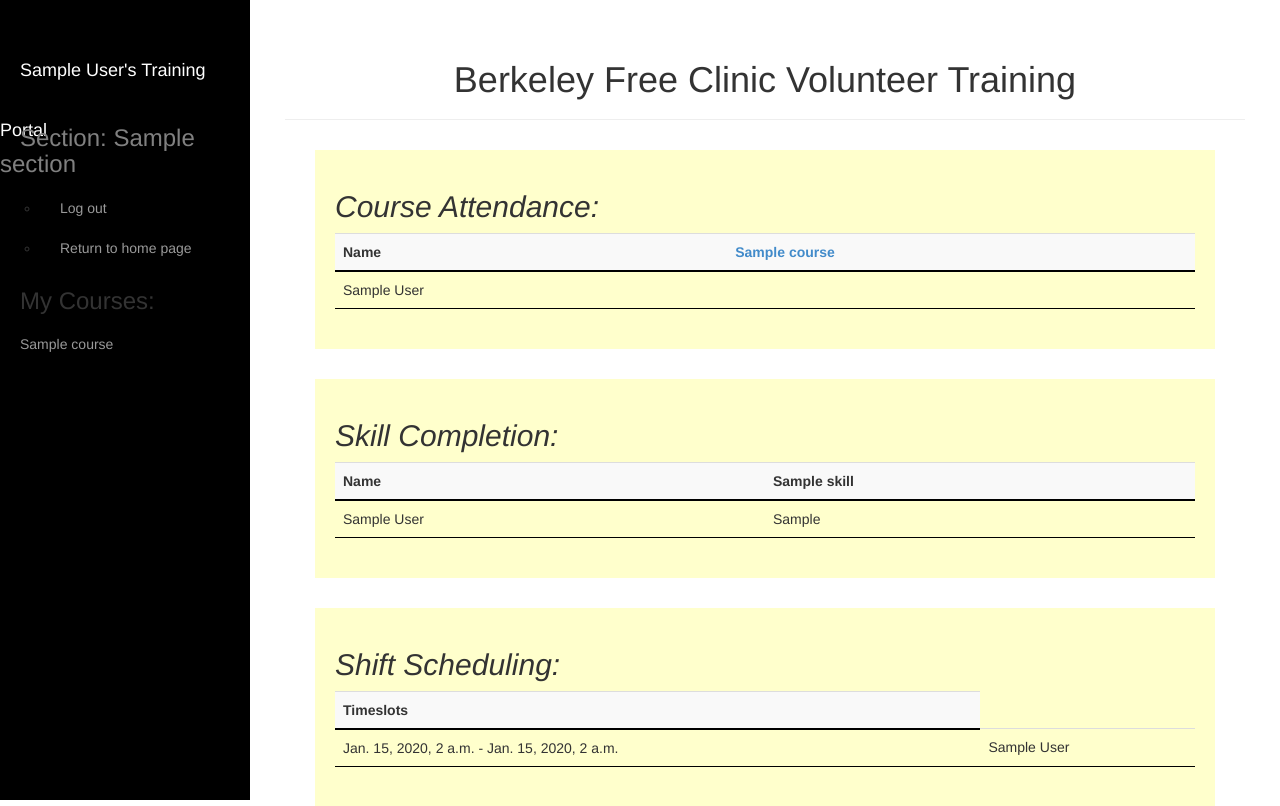
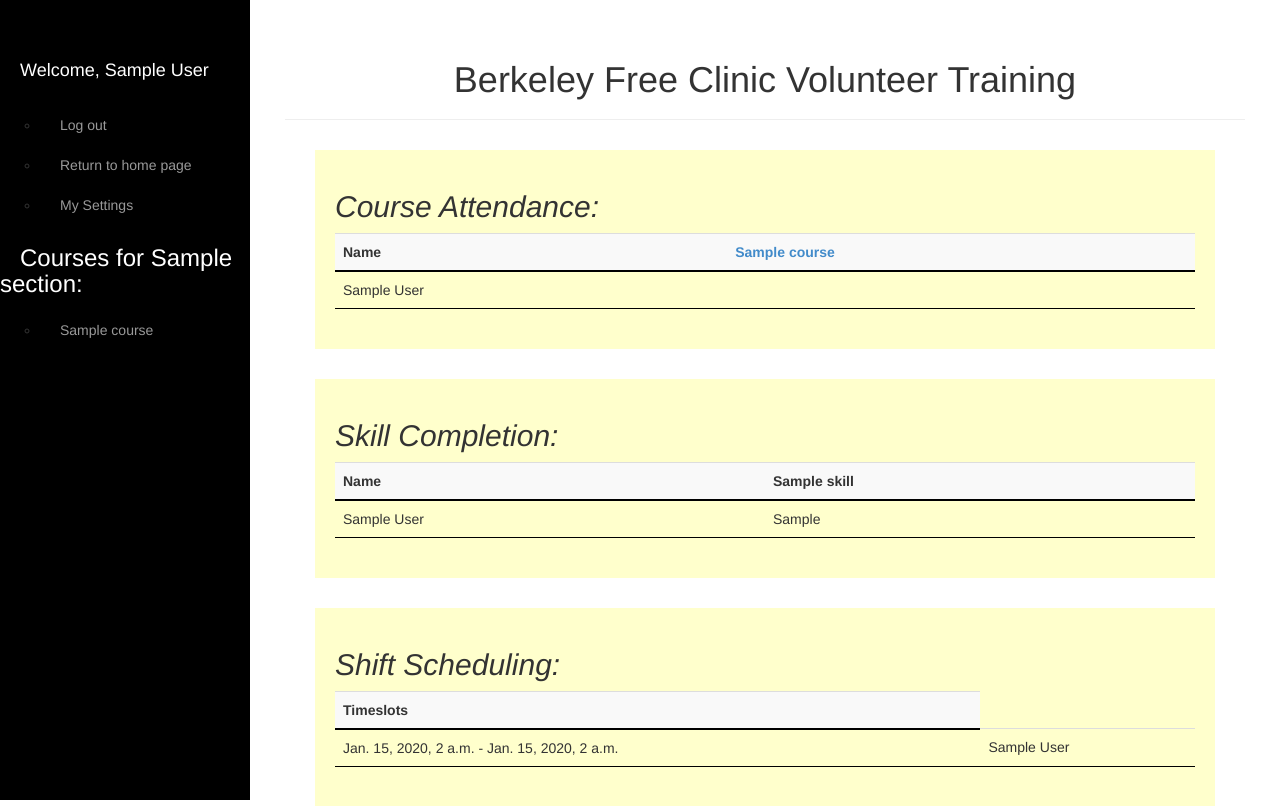
Before and after one commit to wdfn/bfc-volunteer-trainer, a Django app: page / in a window 1280 px wide. Shown: the top 806 px of the page. Run offline with Django 3.2, Linux system fonts and the light colour scheme; a user stored in the database is signed in; tables that the repository leaves empty hold one stand-in row (values such as "Sample post"); data that the repository does not hold is empty; some libraries are stand-ins or nearby versions; some web fonts are replaced.

Commit message:
fixed up sidebar content

```diff
--- a/freeclinic/trainingtracker/templates/bfctraining/base.html
+++ b/freeclinic/trainingtracker/templates/bfctraining/base.html
@@ -23,21 +23,25 @@
             		<a href="#menu-toggle" id="menu-toggle"><span id="menu-toggle-icon" class="glyphicon glyphicon-arrow-left"></span></a>
             	</li>
                 <li class="sidebar-brand">
-                    {{ curr_user.name }}'s Training Portal
+                    Welcome, {{ curr_user.name }}
                 </li>
-                <li><h3 class="gray"> Section: {{ curr_user.section }}</h3></li>
                 <li>
                     <ul>
                         <li><a href="/logout">Log out</a></li>
                         <li><a href="/index">Return to home page</a></li>
+                        <li><a href="#">My Settings</a></li>
                     </ul>
                 </li>
-                <li><h3 class="sidebar-brand"> My Courses: </h3></li>
-                {% for course in curr_courses.all %}
-				<li>
-					<a href = "{{ course.get_absolute_url }}"> {{ course.name }} </a>
-				</li>
-				{% endfor %}
+                <li class="sidebar-brand"> <h3> Courses for {{ curr_user.section }}: </h3></li>
+                <li>
+                    <ul>
+                    {% for course in curr_courses.all %}
+				        <li>
+					       <a href = "{{ course.get_absolute_url }}"> {{ course.name }} </a>
+				        </li>
+				    {% endfor %}
+                    </ul>
+                </li>
             </ul>
         </div>
         <script>
```
